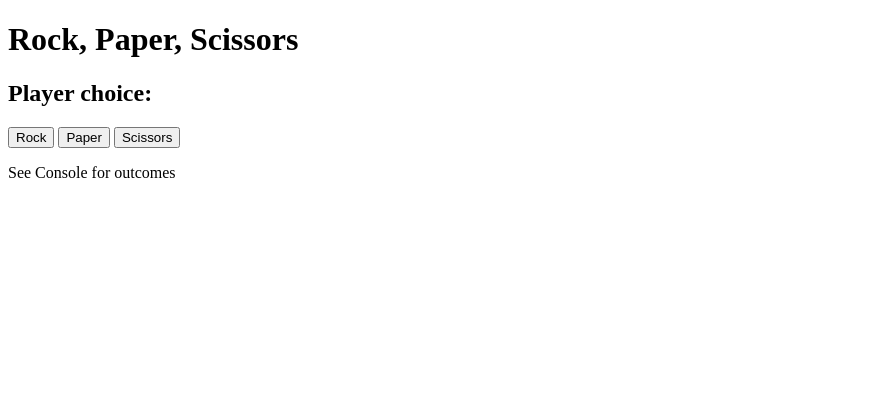
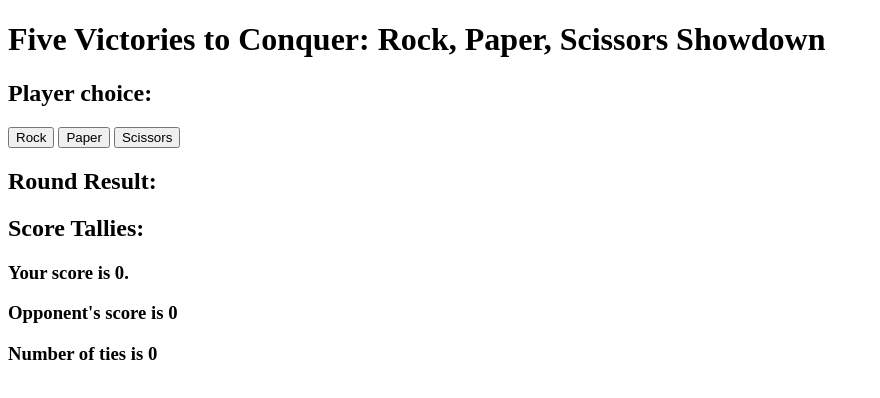
Before and after one commit to EstherSlabbert/odin-rock-paper-scissors, a plain HTML site: page index.html in a window 1280 px wide. Shown: the whole page, without its empty margins (0-880 px from the left). Drawn offline with Linux system fonts and the light colour scheme.

Commit message:
Update index.html with outcomes, results and tallies

```diff
--- a/index.html
+++ b/index.html
@@ -1,19 +1,27 @@
 <!DOCTYPE html>
 <html lang="en">
-<head>
-    <meta charset="UTF-8">
-    <meta name="viewport" content="width=device-width, initial-scale=1.0">
-    <script src="game.js"></script>
-    <title>Rock, Paper, Scissors</title>
-</head>
-<body>
-      <h1>Rock, Paper, Scissors</h1>
+  <head>
+    <title>Home</title>
+    <meta charset="UTF-8" />
+    <meta name="viewport" content="width=device-width" />
+    <script type="module" src="game.js"></script>
+  </head>
+  <body>
+    <main>
+      <h1>Five Victories to Conquer: Rock, Paper, Scissors Showdown</h1>
+    </main>
       <h2>Player choice:</h2>
       <div class="buttons">
         <button class="button" id="rock">Rock</button>
         <button class="button" id="paper">Paper</button>
         <button class="button" id="scissors">Scissors</button>
       </div>
-    <p>See Console for outcomes</p>
-</body>
+      <h2>Round Result:</h2>
+      <h2 id="result"></h2>
+      <h2>Score Tallies:</h2>
+      <h3>Your score is <span id="playerScore">0</span>.</h3>
+      <h3>Opponent's score is <span id="computerScore">0</span></h3>
+      <h3>Number of ties is <span id="ties">0</span></h3>
+      <h1 id="final"></h1>
+  </body>
 </html>
```
